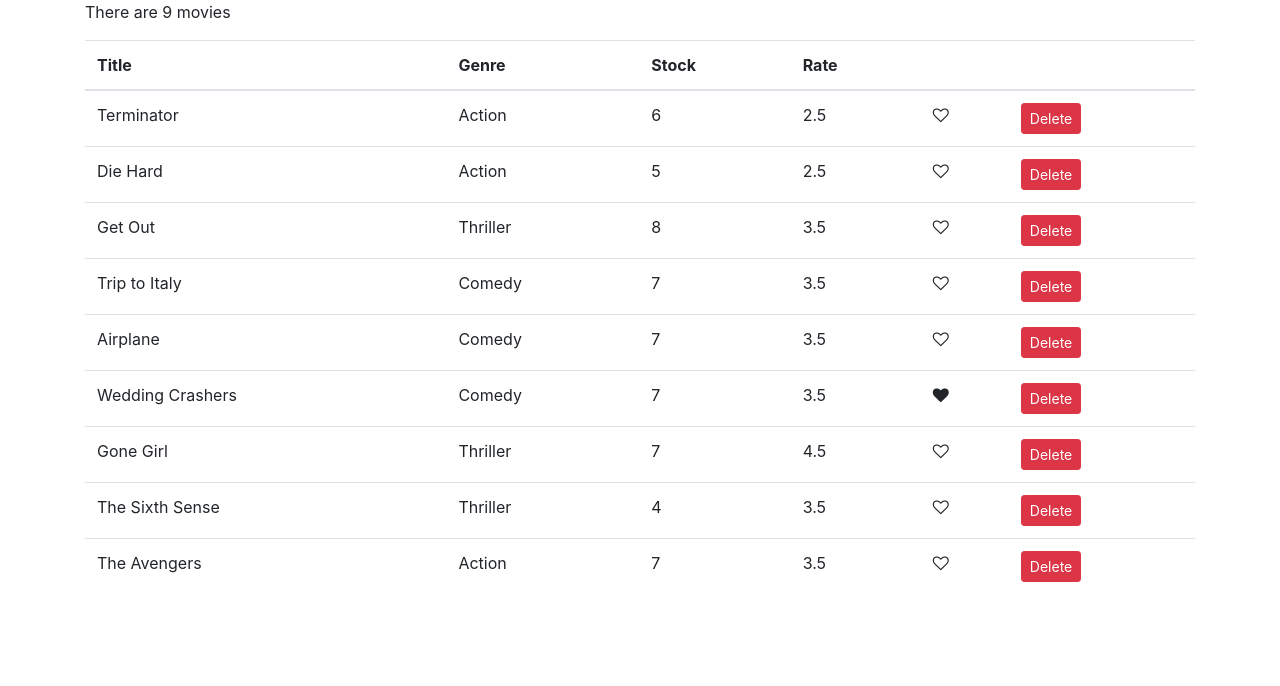
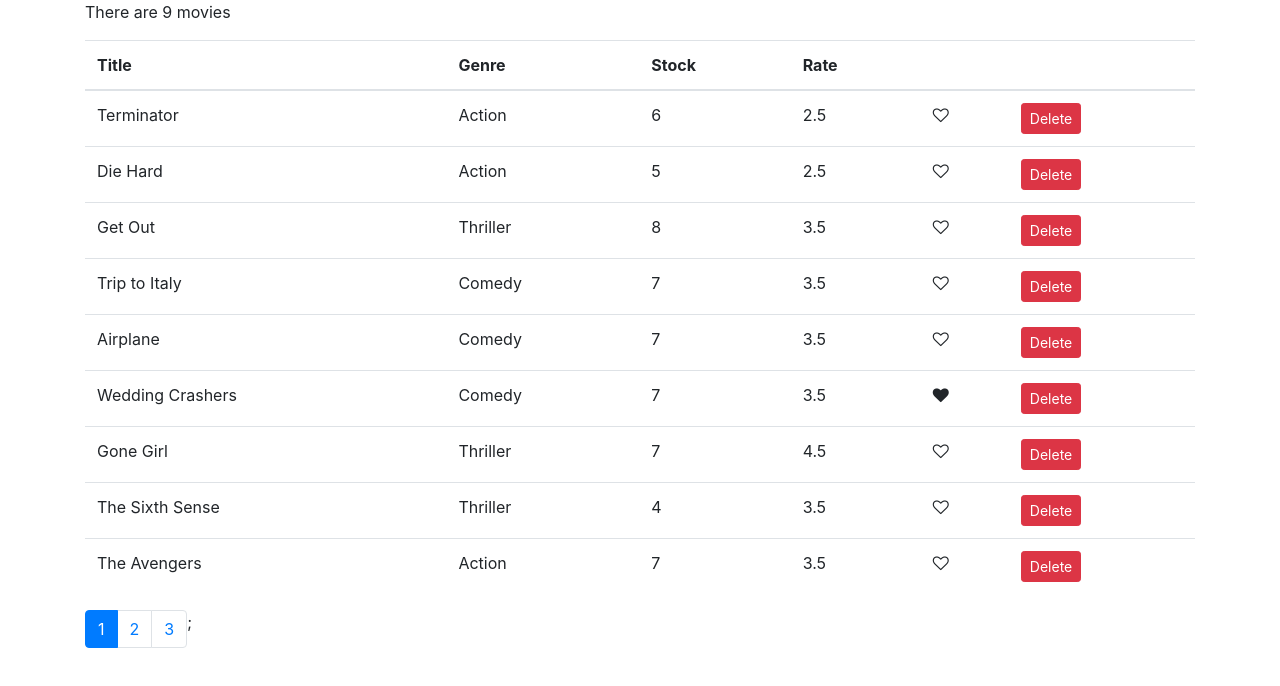
Before and after one commit to KirilKaloyanov/vidly, a React (Create React App) app: page /movies/1 in a window 1280 px wide. Shown: the top 686 px of the page. Built offline with nearby package versions, Linux system fonts and the light colour scheme.

Commit message:
add pagination component

```diff
--- a/package.json
+++ b/package.json
@@ -8,6 +8,7 @@
     "@testing-library/user-event": "^12.8.3",
     "bootstrap": "^4.6.0",
     "font-awesome": "^4.7.0",
+    "lodash": "^4.17.21",
     "react": "^17.0.2",
     "react-dom": "^17.0.2",
     "react-scripts": "4.0.3",
--- a/src/components/common/like.jsx
+++ b/src/components/common/like.jsx
@@ -1,5 +1,3 @@
-import React, { Component } from 'react';
-
 const Like = (props) => {
         let classes = "fa fa-heart";
         if (!props.liked) classes += '-o';
--- /dev/null
+++ b/src/components/common/pagination.jsx
@@ -0,0 +1,27 @@
+import _ from 'lodash';
+
+const Pagination = (props) => {
+    const { itemsCount, pageSize, currentPage, onPageChange} = props;
+    console.log(currentPage);
+
+    const pagesCount = Math.ceil(itemsCount / pageSize);
+    if (pagesCount === 1) return null;
+    const pages = _.range(1, pagesCount + 1);
+
+
+    return <nav>
+        <ul className="pagination">
+        {pages.map(page => (
+            <li key={page} className={page === currentPage ? "page-item active" : "page-item"}>
+                <a className="page-link" onClick={() => onPageChange(page)}>{page}</a>
+            </li>))};
+
+        </ul>
+    </nav>;
+}
+
+export default Pagination;
+
+/*
+
+*/
--- a/src/components/movies.jsx
+++ b/src/components/movies.jsx
@@ -1,10 +1,13 @@
 import React, { Component } from 'react';
 import Like from "./common/like";
+import Pagination from "./common/pagination";
 import { getMovies } from "../services/fakeMovieService";
 
 export default class Movies extends Component {
     state = {
-        movies: getMovies()
+        movies: getMovies(),
+        pageSize: 4,
+        currentPage: 1
     }
 
     handleDelete = movie => {
@@ -13,20 +16,26 @@
     }
 
     handleLike = (movie) => {
-        const movies = [... this.state.movies];
+        const movies = [...this.state.movies];
         const index = movies.indexOf(movie);
-        movies[index] = {... movies[index]};
+        movies[index] = {...movies[index]};
         movies[index].liked = !movies[index].liked;
         this.setState( {movies});
-
     };
 
+    handlePageChange = page => {
+        this.setState({ currentPage: page});
+    }
+
     render() {
-        if (this.state.movies.length === 0) return <p>There are no movies.</p>
+        const { length: count} = this.state.movies;
+        const { pageSize, currentPage } = this.state;
+
+        if (count === 0) return <p>There are no movies.</p>
 
         return (
         <React.Fragment>
-            <p>There are {this.state.movies.length} movies</p>
+            <p>There are {count} movies</p>
         <table className="table">
                 <thead>
                 <tr>
@@ -54,5 +63,10 @@
 
             </tbody>
         </table>
+        <Pagination
+            itemsCount={count}
+            pageSize={pageSize}
+            currentPage={currentPage}
+            onPageChange={this.handlePageChange}/>
         </React.Fragment>
         )} }
```
